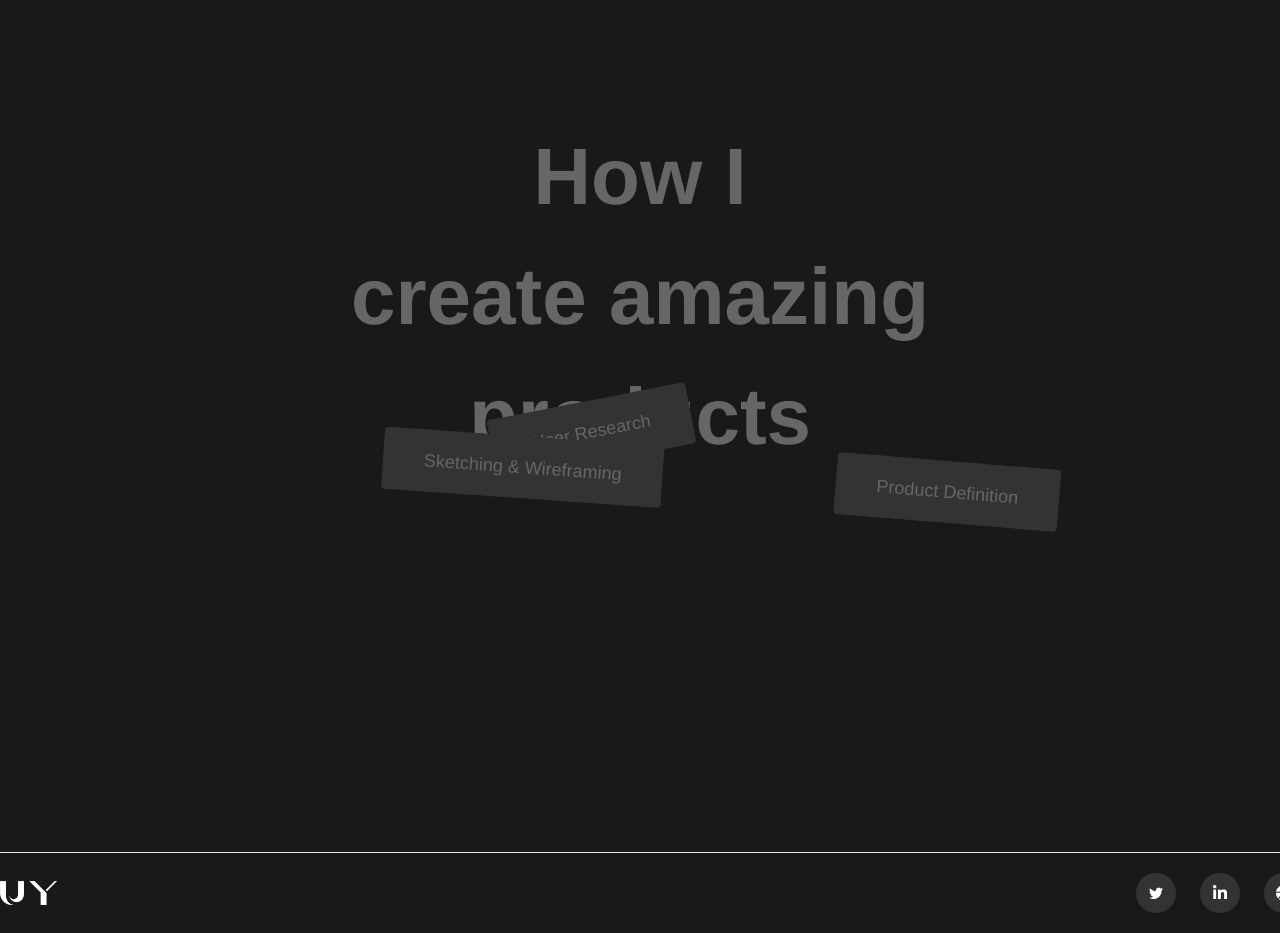
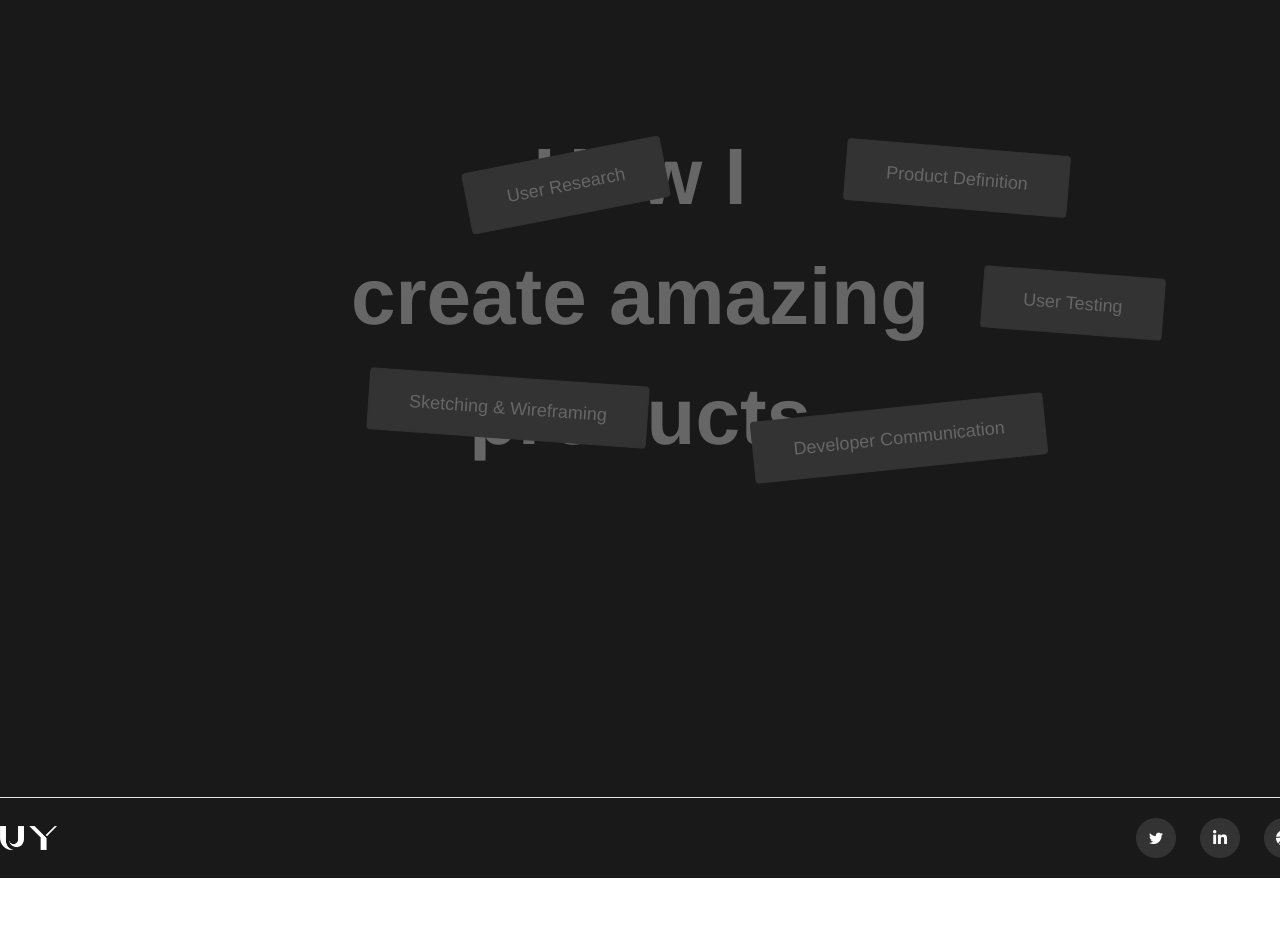
Before and after one commit to Muqtadirat/uy-portfolio, a React (Create React App) app: page / in a window 1280 px wide. Shown: the part 920-1853 px from the top of the page. After the commit the page ends 1798 px from the top, so only its background shows below. Built offline with nearby package versions, Linux system fonts and the light colour scheme.

Commit message:
Code refactor

```diff
--- a/src/components/Splitter.js
+++ b/src/components/Splitter.js
@@ -5,13 +5,9 @@ function Splitter() {
   return (
     // <div className="Splitter bg-base-colorssurface hidden md:block w-[714px] h-[270px]">
     <div className="Splitter hidden md:block">
-      {/* First section */}
-
-      <motion.div
-        /*</div>whileHover={{ opacity: 0.5 }}*/ className="normalState"
-      >
+      <div className="normalState">
         <div className="wrapper relative py-[320px] font-largescreen-heading text-greyscale-40">
-          <div className="amazing">
+          <div className="amazing hover:text-white">
             <h2 className=" font-largescreen-largedisplay text-[80px] font-black">
               How I<br />
               create amazing
@@ -20,9 +16,16 @@ function Splitter() {
             </h2>
           </div>
 
-          <div className="overlayText  text-lg flex flex-col">
+          <motion.div
+            whileHover={{
+              scale: 1.1,
+              backgroundColor: "blue",
+              color: "white",
+            }}
+          >
+            <div className="overlayText text-lg flex flex-col">
               <div
-              className="textWrapper ml-[485px] mt-[-133px]"
+                className="textWrapper absolute ml-[465px] mt-[-323px] "
                 style={{ transform: "rotate(-11.027deg)" }}
               >
                 <p className="border rounded-[4px] w-fit px-10 py-4 bg-greyscale-20 border-greyscale-20">
@@ -31,7 +34,7 @@ function Splitter() {
               </div>
 
               <div
-              className="textWrapper ml-[382px] mt-[52px]"
+                className="textWrapper absolute ml-[23rem] mt-[-6.25rem]"
                 style={{ transform: "rotate(4.027deg)" }}
               >
                 <p className="border rounded-[4px] w-fit px-10 py-4 bg-greyscale-20 border-greyscale-20">
@@ -40,136 +43,36 @@ function Splitter() {
               </div>
 
               <div
-              className="textWrapper ml-[835px] mt-[-50px]"
+                className="textWrapper absolute ml-[52.8rem] mt-[-20.63rem]"
                 style={{ transform: "rotate(4.696deg)" }}
               >
                 <p className="border rounded-[4px] w-fit px-10 py-4 bg-greyscale-20 border-greyscale-20">
                   Product Definition
                 </p>
               </div>
+
+              <div
+                className="textWrapper absolute ml-[61.38rem] mt-[-12.8rem]"
+                style={{ transform: "rotate(4.395deg)" }}
+              >
+                <p className="border rounded-[4px] w-fit px-10 py-4 bg-greyscale-20 border-greyscale-20">
+                  User Testing
+                </p>
+              </div>
+
+              <div
+                className="textWrapper absolute ml-[47rem] mt-[-4.36rem]"
+                style={{ transform: "rotate(-5.868deg)" }}
+              >
+                <p className="border rounded-[4px] w-fit px-10 py-4 bg-greyscale-20 border-greyscale-20">
+                  Developer Communication
+                </p>
+              </div>
               {/*  */}
             </div>
-        </div>
           </motion.div>
-      {/*
-      <motion.div whileHover={{ opacity: 0.5 }} className="normalState">
-        <div className="wrapper font-largescreen-heading text-greyscale-40 h-[270px] w-[714px] ">
-          <div className="how-i-create-amazing absolute font-largescreen-body top-[1233px] left-[390px] text-center text-[80px] font-black">
-            How I<br />
-            create amazing
-            <br />
-            products
-          </div>
-          <div className="dormant inline-flex items-center justify-center gap-[10px] px-[40px] py-[16px] absolute top-[1266px] left-[825px] bg-greyscale-20 rounded-[4px] rotate-[4.696deg]">
-            <div className="text-wrapper relative w-fit mt-[-1.00px]">
-              Product Definition
         </div>
       </div>
-          <div className="dormant inline-flex items-center justify-center gap-[10px] px-[40px] py-[16px] absolute top-[1544px] left-[825px] bg-greyscale-20 rounded-[4px] overflow-hidden rotate-[-5.87deg]">
-            <div className="text-wrapper relative w-fit mt-[-1.00px]">
-              Developer Communication
-            </div>
-          </div>
-          <div className="dormant inline-flex items-center justify-center gap-[10px] px-[40px] py-[16px] absolute top-[1276px] left-[447px] bg-greyscale-20 rounded-[4px] rotate-[-11.03deg]">
-            <div className="text-wrapper relative w-fit mt-[-1.00px]">
-              User Research
-            </div>
-          </div>
-          <div className="dormant inline-flex items-center justify-center gap-[10px] px-[40px] py-[16px] absolute top-[1509px] left-[442px] bg-greyscale-20 rounded-[4px] rotate-[4.03deg]">
-            <div className="text-wrapper relative w-fit mt-[-1.00px]">
-              Sketching &amp; Wireframing
-            </div>
-          </div>
-          <div className="dormant inline-flex items-center justify-center gap-[10px] px-[40px] py-[16px] absolute top-[1387px] left-[938px] bg-greyscale-20 rounded-[4px] rotate-[4.40deg]">
-            <div className="text-wrapper relative w-fit mt-[-1.00px]">
-              User Testing
-            </div>
-          </div>
-        </div>
-      </motion.div> */}
-
-      {/* Hover */}
-      {/* <motion.div
-        className="hoverState"
-        initial={{ opacity: 0 }} // Set initial opacity to 0 (hidden)
-        animate={{ opacity: 1 }} // Animate opacity to 1 when the user hovers over the first section
-        style={{ opacity: 0 }}
-      >
-        <div className="wrapper font-largescreen-heading text-greyscale-40 h-[270px] w-[714px] ">
-          <div className="how-i-create-amazing absolute font-largescreen-body top-[1233px] left-[390px] text-center text-[80px] font-black">
-            How I<br />
-            create amazing
-            <br />
-            products
-          </div>
-          <div className="dormant inline-flex items-center justify-center gap-[10px] px-[40px] py-[16px] absolute top-[1266px] left-[925px] bg-purple-600 rounded-[4px] rotate-[4.696deg]">
-            <div className="text-wrapper relative w-fit mt-[-1.00px]">
-              Product Definition
-            </div>
-          </div>
-          <div className="dormant inline-flex items-center justify-center gap-[10px] px-[40px] py-[16px] absolute top-[1544px] left-[825px] bg-greyscale-20 rounded-[4px] overflow-hidden rotate-[-5.87deg]">
-            <div className="text-wrapper relative w-fit mt-[-1.00px]">
-              Developer Communication
-            </div>
-          </div>
-          <div className="dormant inline-flex items-center justify-center gap-[10px] px-[40px] py-[16px] absolute top-[1276px] left-[447px] bg-greyscale-20 rounded-[4px] rotate-[-11.03deg]">
-            <div className="text-wrapper relative w-fit mt-[-1.00px]">
-              User Research
-            </div>
-          </div>
-          <div className="dormant inline-flex items-center justify-center gap-[10px] px-[40px] py-[16px] absolute top-[1509px] left-[442px] bg-greyscale-20 rounded-[4px] rotate-[4.03deg]">
-            <div className="text-wrapper relative w-fit mt-[-1.00px]">
-              Sketching &amp; Wireframing
-            </div>
-          </div>
-          <div className="dormant inline-flex items-center justify-center gap-[10px] px-[40px] py-[16px] absolute top-[1387px] left-[938px] bg-greyscale-20 rounded-[4px] rotate-[4.40deg]">
-            <div className="text-wrapper relative w-fit mt-[-1.00px]">
-              User Testing
-            </div>
-          </div>
-        </div>
-      </motion.div> */}
-
-      {/* Second section
-      <div className="overlap-group-wrapper font-largescreen-largedisplay text-center text-blue-400">
-        <div className="overlap absolute w-[873px] h-[450px] top-0 left-0">
-          <div className="overlap-2 absolute w-[752px] h-[328px] top-[71px] left-0 ">
-            <div className="how-i-create-amazing-2 absolute top-[29px] left-[199px] ">
-              How I<br />
-              create amazing
-              <br />
-              products
-            </div>
-            <div className="overlap-3 text-greyscale-100">
-              <div className="frame-3 inline-flex items-center justify-center gap-[10px] px-[40px] py-[16px] absolute top-[29px] left-[96px] rounded-[4px] rotate-[-18.31deg] bg-base-colorssecondary-blue">
-                <div className="text-wrapper-2 relative w-fit mt-[-1.00px]">
-                  User Research
-                </div>
-              </div>
-              <div className="frame-4 inline-flex items-center justify-center gap-[10px] px-[40px] py-[16px] absolute top-[243px] left-[3px] rounded-[4px] rotate-[-12.38deg] bg-base-colorssecondary-blue">
-                <div className="text-wrapper-2 relative w-fit mt-[-1.00px]">
-                  Sketching &amp; Wireframing
-                </div>
-              </div>
-              <div className="frame-5 inline-flex items-center justify-center gap-[10px] px-[40px] py-[16px] absolute top-[41px] left-[648px] rounded-[4px] rotate-[22.93deg] bg-base-colorssecondary-blue">
-                <div className="text-wrapper-2 relative w-fit mt-[-1.00px]">
-                  Product Definition
-                </div>
-              </div>
-              <div className="frame-6 inline-flex items-center justify-center gap-[10px] px-[40px] py-[16px] absolute top-[386px] left-[530px] rounded-[4px] overflow-hidden rotate-[3.19deg] bg-base-colorssecondary-blue">
-                <div className="text-wrapper-2 relative w-fit mt-[-1.00px]">
-                  Developer Communication
-                </div>
-              </div>
-              <div className="frame-7 inline-flex items-center justify-center gap-[10px] px-[40px] py-[16px] top-[386px] left-[530px] rounded-[4px] rotate-[-4.02deg] bg-base-colorssecondary-blue">
-                <div className="text-wrapper-2 relative w-fit mt-[-1.00px]">
-                  User Testing
-                </div>
-              </div>
-            </div>
-          </div>
-        </div>
-      </div> */}
     </div>
   );
 }
```
Lines whose indentation alone changed are shown as unchanged.
